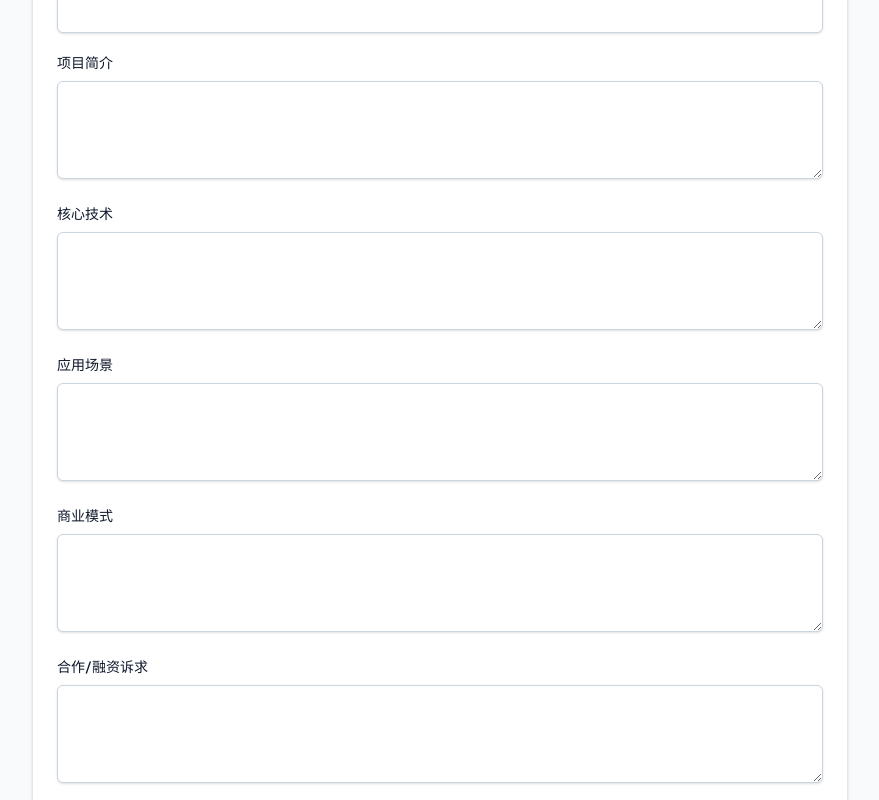
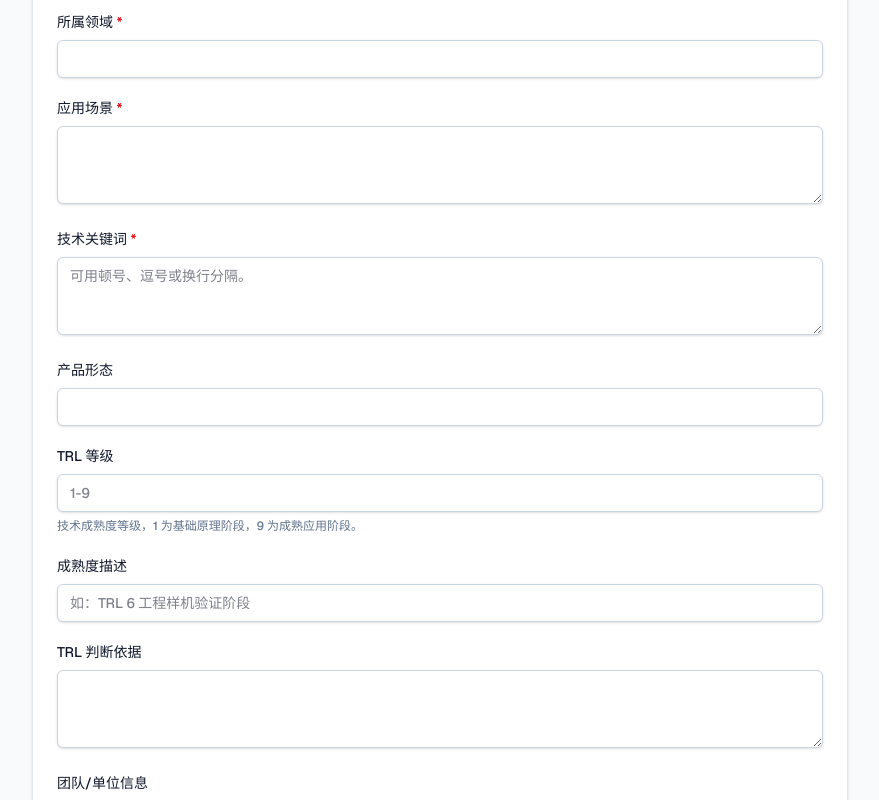
Before and after one commit to MarquezWang/roadshow-training-system, a Next.js app: page /projects/new in a window 1280 px wide. Shown: the part 440-1240 px from the top of the page, without its empty margins (200-1079 px from the left). Built offline with nearby package versions, Linux system fonts and the light colour scheme.

Commit message:
update project form fields for onboarding profile

```diff
--- a/components/project-form.tsx
+++ b/components/project-form.tsx
@@ -9,6 +9,11 @@ type ProjectFormValues = {
   applicationScenario?: string;
   businessModel?: string;
   cooperationDemand?: string;
+  productForm?: string;
+  trlLevel?: number | null;
+  trlReason?: string;
+  teamInfo?: string;
+  currentProgress?: string;
 };
 
 type ProjectFormProps = Readonly<{
@@ -18,26 +23,103 @@ type ProjectFormProps = Readonly<{
   initialValues?: ProjectFormValues;
 }>;
 
-const fields = [
+type Field = {
+  name: keyof ProjectFormValues;
+  label: string;
+  required?: boolean;
+  type: "input" | "number" | "textarea";
+  rows?: number;
+  placeholder?: string;
+  helpText?: string;
+};
+
+const fields: Field[] = [
   { name: "name", label: "项目名称", required: true, type: "input" },
-  { name: "field", label: "所属赛道", required: false, type: "input" },
-  { name: "stage", label: "项目阶段", required: false, type: "input" },
-  { name: "summary", label: "项目简介", required: false, type: "textarea" },
-  { name: "coreTechnology", label: "核心技术", required: false, type: "textarea" },
+  {
+    name: "summary",
+    label: "一句话简介",
+    required: true,
+    type: "textarea",
+    rows: 3,
+    placeholder: "用一句话说明项目做什么、面向谁、解决什么问题。",
+  },
+  { name: "field", label: "所属领域", required: true, type: "input" },
   {
     name: "applicationScenario",
     label: "应用场景",
-    required: false,
+    required: true,
     type: "textarea",
+    rows: 3,
   },
-  { name: "businessModel", label: "商业模式", required: false, type: "textarea" },
+  {
+    name: "coreTechnology",
+    label: "技术关键词",
+    required: true,
+    type: "textarea",
+    rows: 3,
+    placeholder: "可用顿号、逗号或换行分隔。",
+  },
+  { name: "productForm", label: "产品形态", type: "input" },
+  {
+    name: "trlLevel",
+    label: "TRL 等级",
+    type: "number",
+    placeholder: "1-9",
+    helpText: "技术成熟度等级，1 为基础原理阶段，9 为成熟应用阶段。",
+  },
+  {
+    name: "stage",
+    label: "成熟度描述",
+    type: "input",
+    placeholder: "如：TRL 6 工程样机验证阶段",
+  },
+  {
+    name: "trlReason",
+    label: "TRL 判断依据",
+    type: "textarea",
+    rows: 3,
+  },
+  {
+    name: "teamInfo",
+    label: "团队/单位信息",
+    type: "textarea",
+    rows: 3,
+    placeholder: "填写项目团队、所在单位、核心成员或承担主体。",
+  },
   {
     name: "cooperationDemand",
-    label: "合作/融资诉求",
-    required: false,
+    label: "合作需求",
     type: "textarea",
+    rows: 3,
+    placeholder: "填写场景试点、产业合作、客户导入、投融资对接等真实诉求。",
   },
-] as const;
+  {
+    name: "currentProgress",
+    label: "当前已有进展",
+    type: "textarea",
+    rows: 3,
+    placeholder: "可填写样机、Demo、测试报告、专利、软著、试点、客户、订单、获奖或立项情况。",
+  },
+  {
+    name: "businessModel",
+    label: "商业模式/转化模式",
+    type: "textarea",
+    rows: 3,
+  },
+];
+
+function getInitialValue(
+  initialValues: ProjectFormValues | undefined,
+  fieldName: keyof ProjectFormValues,
+) {
+  const value = initialValues?.[fieldName];
+
+  if (value === null || value === undefined) {
+    return "";
+  }
+
+  return String(value);
+}
 
 export function ProjectForm({
   action,
@@ -48,8 +130,7 @@ export function ProjectForm({
   return (
     <form action={action} className="grid gap-5">
       {fields.map((field) => {
-        const value =
-          initialValues?.[field.name as keyof ProjectFormValues] ?? "";
+        const value = getInitialValue(initialValues, field.name);
         const baseClass =
           "mt-2 w-full rounded-md border border-slate-300 bg-white px-3 py-2 text-sm text-slate-950 shadow-sm outline-none transition focus:border-teal-600 focus:ring-2 focus:ring-teal-100";
 
@@ -61,7 +142,9 @@ export function ProjectForm({
               <textarea
                 name={field.name}
                 defaultValue={value}
-                rows={4}
+                rows={field.rows ?? 4}
+                required={field.required}
+                placeholder={field.placeholder}
                 className={baseClass}
               />
             ) : (
@@ -69,9 +152,18 @@ export function ProjectForm({
                 name={field.name}
                 defaultValue={value}
                 required={field.required}
+                placeholder={field.placeholder}
+                type={field.type === "number" ? "number" : "text"}
+                min={field.type === "number" ? 1 : undefined}
+                max={field.type === "number" ? 9 : undefined}
                 className={baseClass}
               />
             )}
+            {field.helpText ? (
+              <span className="mt-1 block text-xs leading-5 text-slate-500">
+                {field.helpText}
+              </span>
+            ) : null}
           </label>
         );
       })}
```
